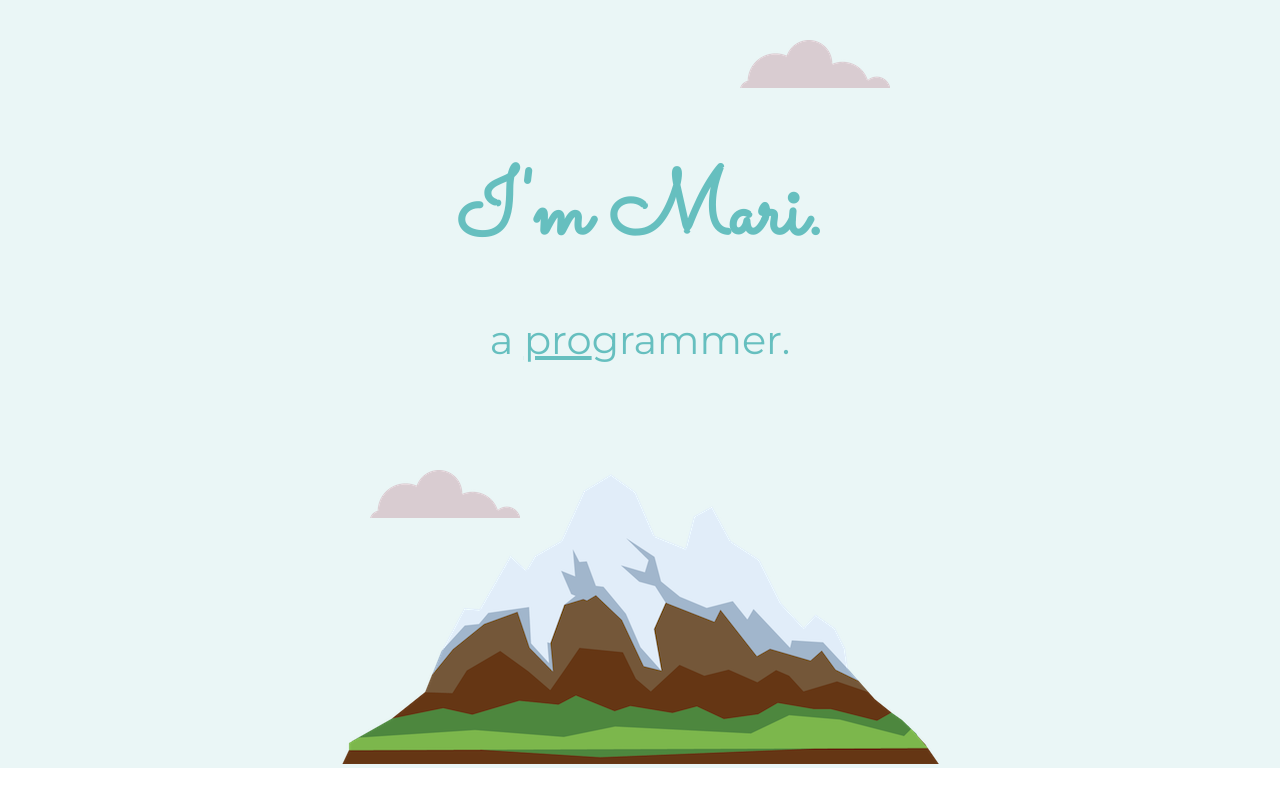
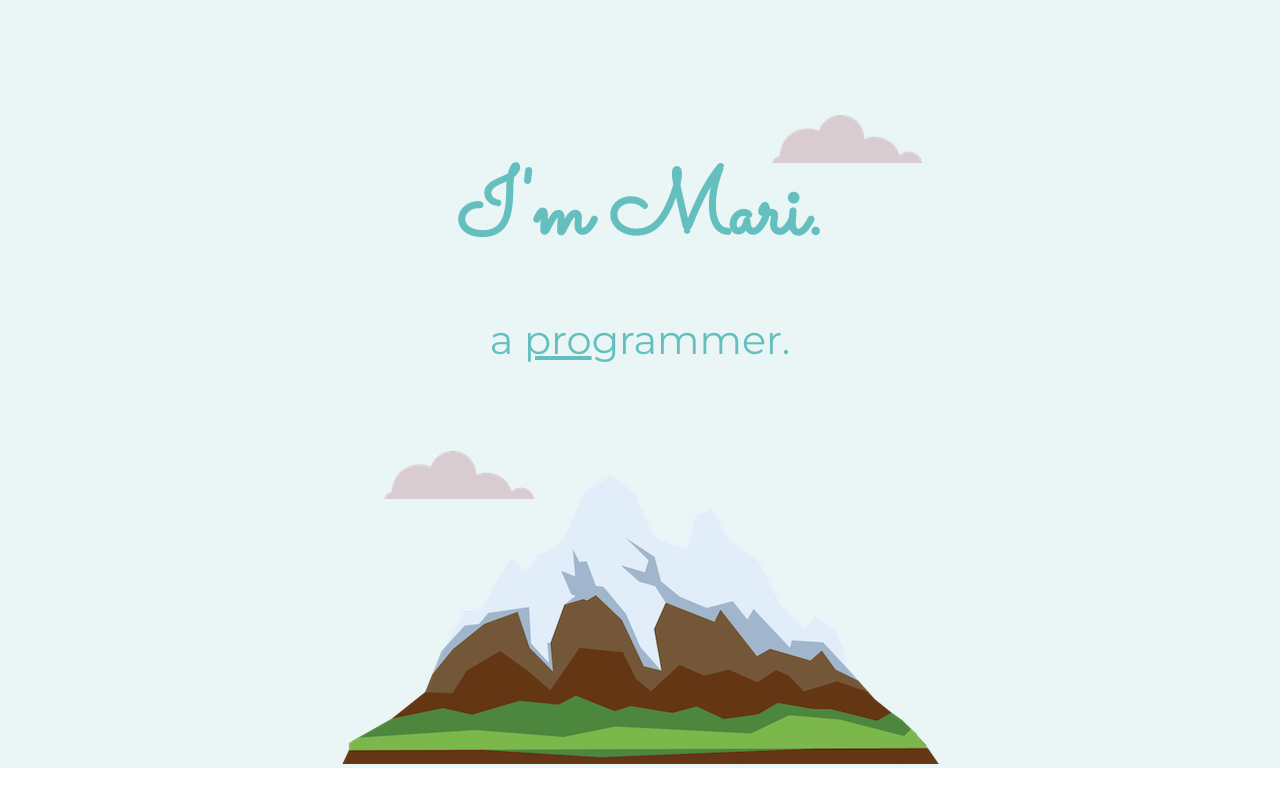
Before and after one commit to MashaKorax/mari.v, a plain HTML site: page index.html in a window 1280 px wide. Shown: the top 800 px of the page. Drawn offline with Linux system fonts and the light colour scheme.

Commit message:
облачка починила
исправила позиционирование (поставила в процентах)

```diff
--- a/css/styles.css
+++ b/css/styles.css
@@ -64,13 +64,14 @@ p{
 
 .bottom-cloud{
   position: absolute;
-  left: 370px;
-  bottom: 250px;
+  left: 30%;
+  bottom: 35%;
+
 }
 .top-cloud{
   position: absolute;
-  right: 390px;
-  top: 40px;
+  right: 28%;
+  top: 15%;
 }
 .skill-row{
   width: 50%;
```
